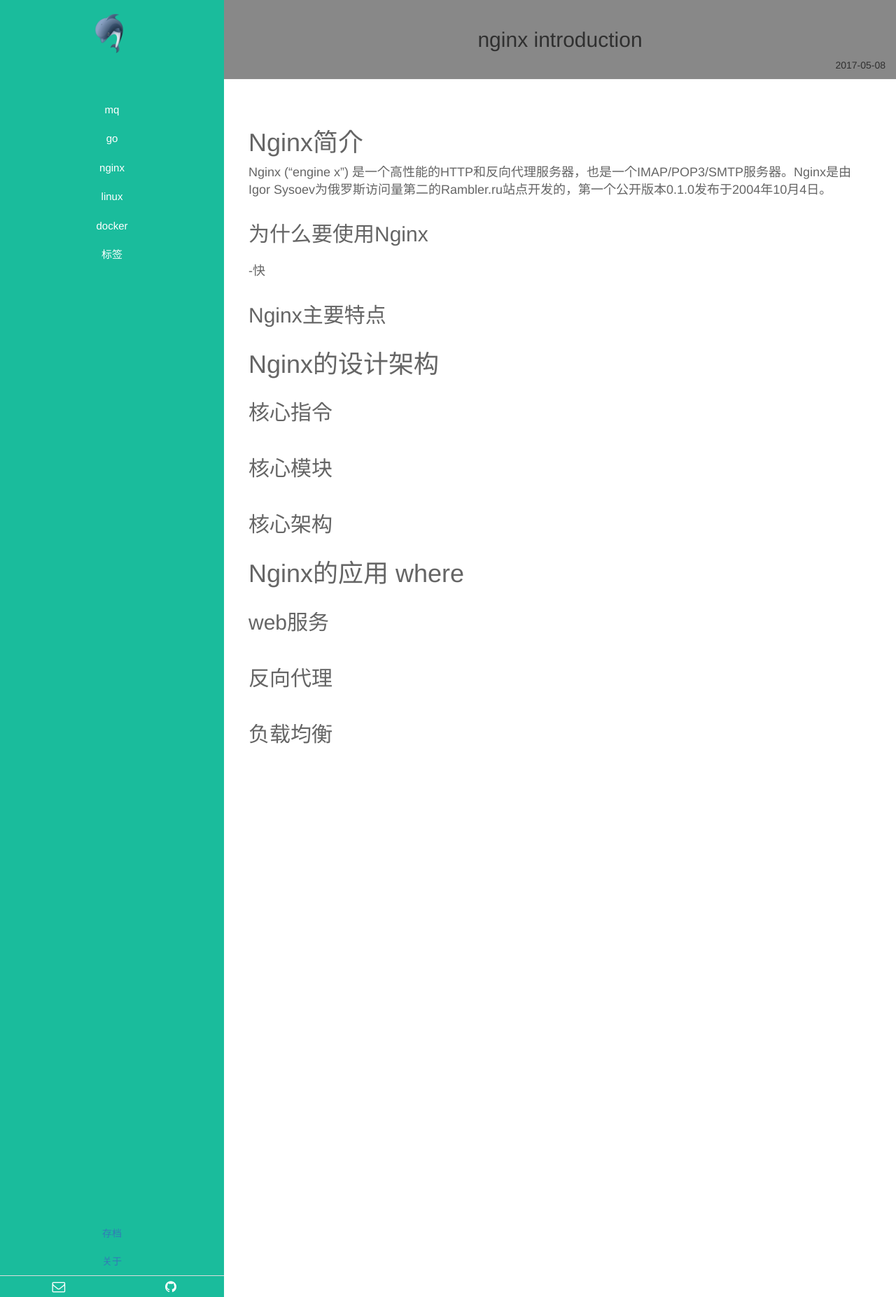
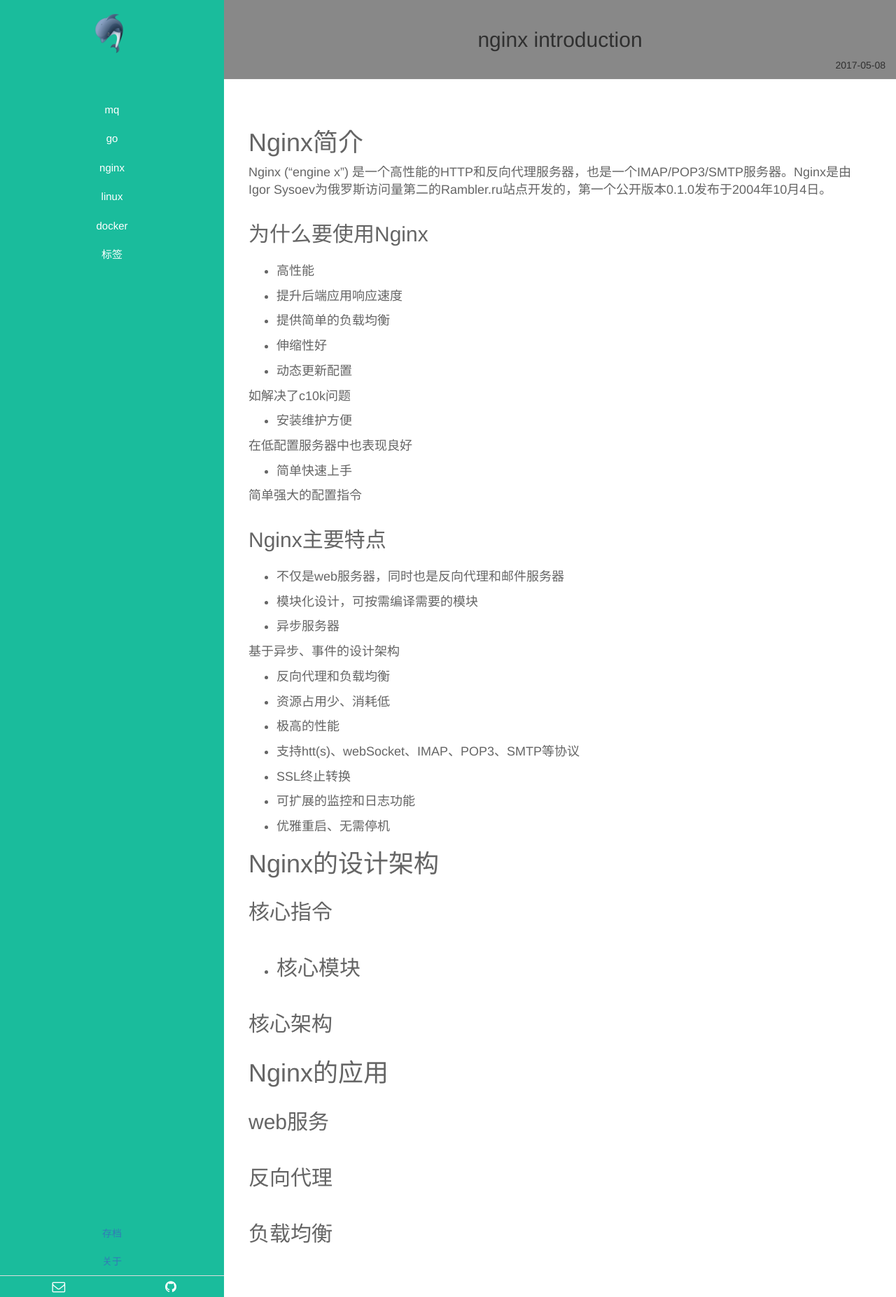
Before and after one commit to wcccode/wcccode.github.io, a Jekyll site: the page built from _posts/nginx/2017-05-08-nginx-introduction.md, in a window 1280 px wide. Shown: the whole page at 70% size. Built offline with Jekyll 4.4.1, drawn with Linux system fonts in a browser that asks for light colours.

Commit message:
Update 2017-05-08-nginx-introduction.md

```diff
--- a/_posts/nginx/2017-05-08-nginx-introduction.md
+++ b/_posts/nginx/2017-05-08-nginx-introduction.md
@@ -11,17 +11,61 @@
 
 ## 为什么要使用Nginx
 
--快
+- 高性能
+
+- 提升后端应用响应速度
+
+- 提供简单的负载均衡
+
+- 伸缩性好
+
+- 动态更新配置
+
+如解决了c10k问题
+
+- 安装维护方便
+
+在低配置服务器中也表现良好
+
+- 简单快速上手
+
+简单强大的配置指令
 
 ## Nginx主要特点
+
+- 不仅是web服务器，同时也是反向代理和邮件服务器
+
+- 模块化设计，可按需编译需要的模块
+
+- 异步服务器
+
+基于异步、事件的设计架构
+
+- 反向代理和负载均衡
+
+- 资源占用少、消耗低
+
+- 极高的性能
+
+- 支持htt(s)、webSocket、IMAP、POP3、SMTP等协议
+
+- SSL终止转换
+
+- 可扩展的监控和日志功能
+
+- 优雅重启、无需停机
+
+
 
 # Nginx的设计架构
 
 ## 核心指令
+-
 ## 核心模块
+
 ## 核心架构
 
-# Nginx的应用 where
+# Nginx的应用
 
 ## web服务
 ## 反向代理
```
